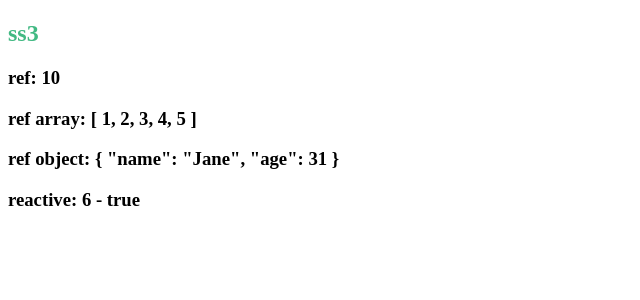
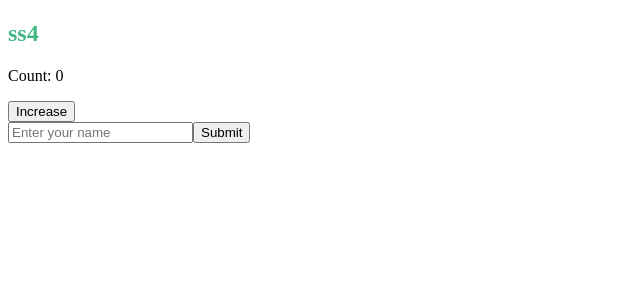
Before and after one commit to HuuThuy3004/Learn-VueJS-Basic, a Vue app: page / in a window 1280 px wide. Shown: the top 300 px of the page, without its empty margins (0-640 px from the left). Built offline with nearby package versions, Linux system fonts and the light colour scheme.

Commit message:
session04: events

```diff
--- a/src/App.vue
+++ b/src/App.vue
@@ -2,13 +2,15 @@
 import ss1Vue from "./sessions/ss1-components/components/ss1.vue"
 import ss2Vue from "./sessions/ss2-dynamic value/ss2.vue"
 import ss3Vue from "./sessions/ss3-reactive & ref/ss3.vue"
+import ss4Vue from "./sessions/ss4-events/ss4.vue"
 </script>
 
 <template>
   <div id="app">
     <!-- <ss1Vue /> -->
     <!-- <ss2Vue /> -->
-    <ss3Vue />
+    <!-- <ss3Vue /> -->
+    <ss4Vue />
   </div>
 </template>
 
--- /dev/null
+++ b/src/sessions/ss4-events/ss4.vue
@@ -0,0 +1,31 @@
+<template>
+    <div>
+        <h2>ss4</h2>
+        <p>Count: {{ count }}</p>
+        <button @click="increase">Increase</button> <br>
+        <!-- <button v-on:click="increase">Increase</button> -->
+        <form @submit.prevent="submitForm">
+            <input type="text" v-model="name" placeholder="Enter your name" />
+            <button type="submit">Submit</button>
+        </form>
+    </div>
+</template>
+
+<script setup>
+import { ref } from "vue";
+
+let count = ref(0);
+let name = ref("");
+
+let increase = () => {
+    count.value++;
+};
+
+let submitForm = (e) => {
+    e.preventDefault();
+    // alert(`Hello ${name.value}`);
+    console.log(`Hello ${name.value}`);
+};
+</script>
+
+<style></style>
```
Also changed, not shown: 1 other file (tests, documents, lock files or other folders).
